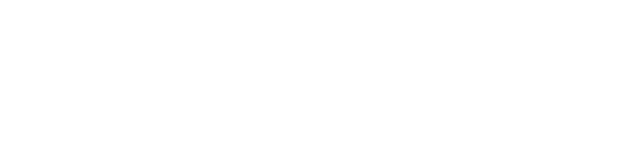
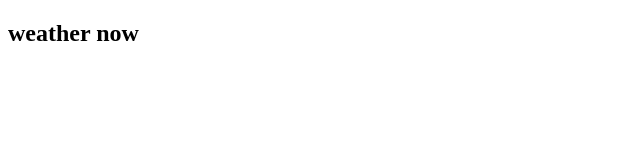
Before and after one commit to PauloMatiasxvs/projeto-js, a plain HTML site: page index.html in a window 1280 px wide. Shown: the whole page, without its empty margins (0-640 px from the left). Drawn offline with Linux system fonts and the light colour scheme.

Commit message:
Update index.html

```diff
--- a/index.html
+++ b/index.html
@@ -3,9 +3,9 @@
 <head>
     <meta charset="UTF-8">
     <meta name="viewport" content="width=device-width, initial-scale=1.0">
-    <title>Document</title>
+    <title> weather now!</title>
 </head>
 <body>
-
+    <h2>weather now</h2>
 </body>
 </html>
```
